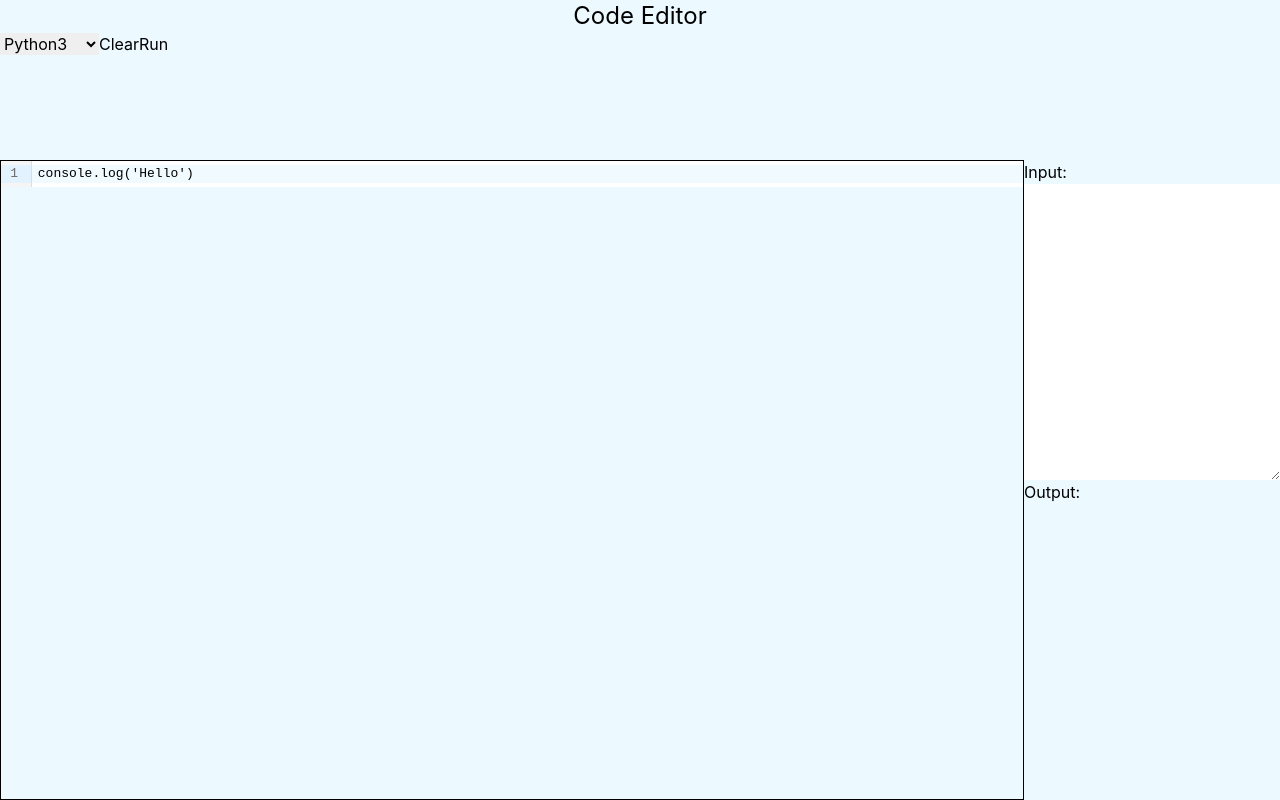
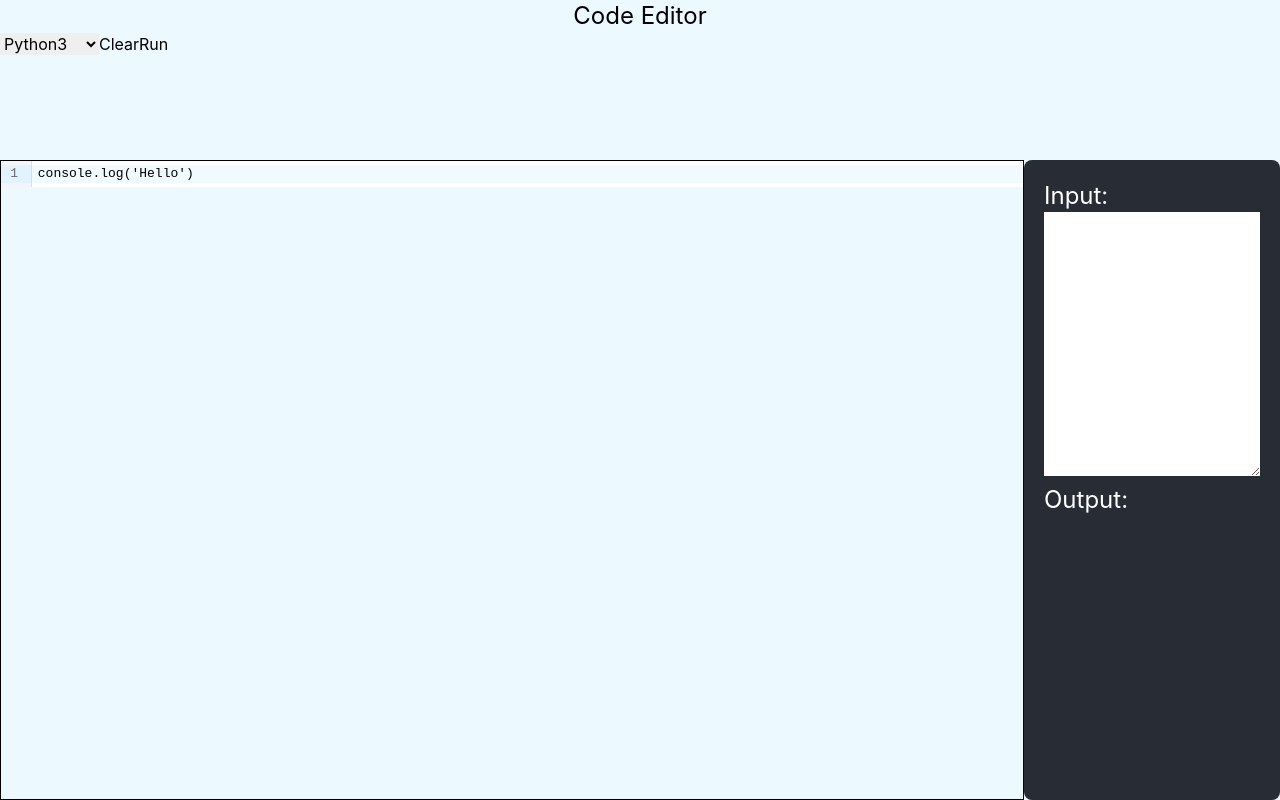
Before and after one commit to ethiclesshacker/code-editor-frontend, a React (Create React App) app: page / in a window 1280 px wide. Built offline with nearby package versions, Linux system fonts and the light colour scheme.

Commit message:
CodeEditor CSS

```diff
--- a/src/components/CodeEditor.jsx
+++ b/src/components/CodeEditor.jsx
@@ -1,7 +1,5 @@
 import React, { useEffect, useState } from "react";
 import CodeMirror from '@uiw/react-codemirror';
-
-
 
 export default function CodeEditor() {
 
@@ -21,7 +19,7 @@ export default function CodeEditor() {
                 <select name="lang" id="lang">
                     <option value="python3">Python3</option>
                     <option value="javascript">Javascript</option>
-                    <option value="c">c</option>
+                    <option value="c">C</option>
                     <option value="java">Java</option>
                 </select>
                 {/* <!-- <button id="js">JS</button> --> */}
@@ -48,14 +46,14 @@ export default function CodeEditor() {
 
 
             {/* <!-- ELement 3: I/O --> */}
-            <div id="sidebar1" className="col-span-1 col-start-5 row-start-2 row-span-4 flex flex-col">
-                <div id="cont-input" className="flex-1 flex flex-col">
-                    <label for="input">Input: </label>
+            <div id="sidebar1" className="col-span-1 col-start-5 row-start-2 row-span-4 flex flex-col pr-4 p-4 pb-4 pt-4 h-[100%] bg-[#282c34] flex flex-col rounded-lg">
+                <div id="cont-input" className="flex-1 flex flex-col w-[100%] h-[50%] p-1">
+                    <label for="input" className="text-2xl text-white">Input: </label>
                     {/* <br /> */}
                     <textarea className="box flex-1" name="input" type="text" id="input"></textarea>
                 </div>
-                <div id="cont-output" className="flex-1 flex flex-col">
-                    <label for="output">Output: </label>
+                <div id="cont-output" className="flex-1 flex flex-col w-[100%] h-[50%] p-1">
+                    <label for="output" className="text-2xl text-white">Output: </label>
                     {/* <br /> */}
                     {/* <textarea name="input" type="text" id="input"></textarea> */}
                     <pre className="box flex-1"> </pre>
```
